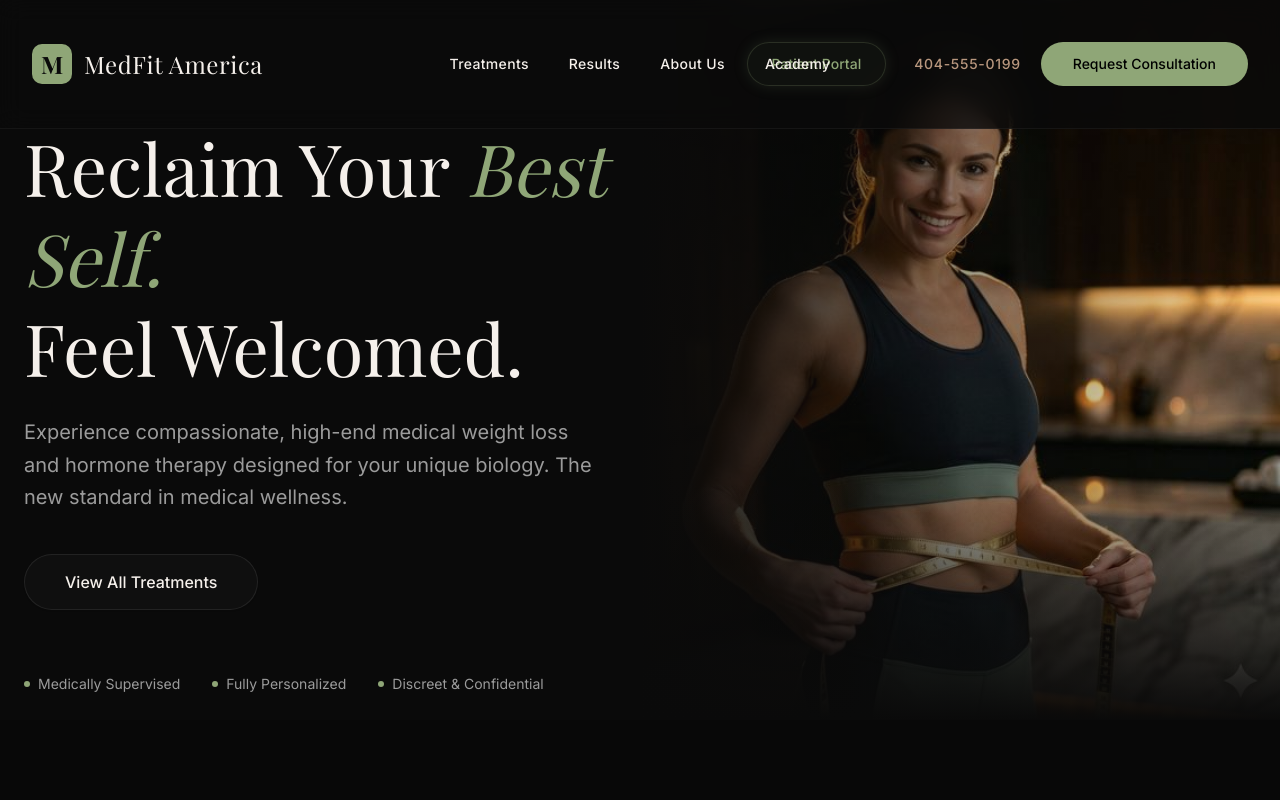
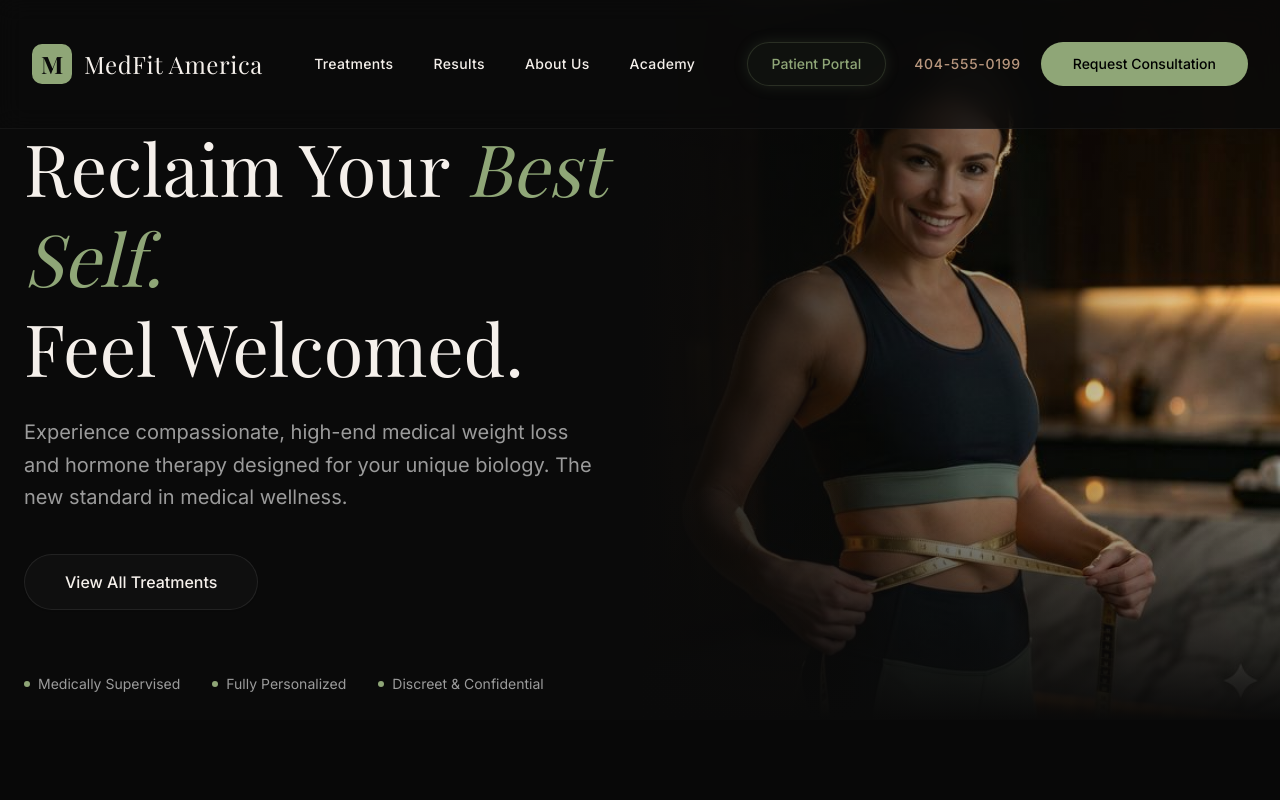
Before and after one commit to amadorfx-wq/medfit-project, a Next.js app: page / in a window 1280 px wide. Shown: the top 800 px of the page. Built offline with nearby package versions, Linux system fonts and the light colour scheme; a web font is replaced by a local one.

Commit message:
fix: extreme responsive optimization on headers to prevent overlap on lg screens

```diff
--- a/src/app/page.tsx
+++ b/src/app/page.tsx
@@ -11,37 +11,39 @@ export default function Home() {
     <div className="min-h-screen bg-background text-foreground selection:bg-primary/30">
       {/* Navigation */}
       <nav className="fixed top-0 w-full z-50 border-b border-white/5 bg-background/80 backdrop-blur-md py-4">
-        <div className="container mx-auto px-8 h-24 flex items-center justify-between relative">
+        <div className="container mx-auto px-4 xl:px-8 h-20 xl:h-24 flex items-center justify-between gap-2 lg:gap-4 xl:gap-8">
 
           {/* Logo (Left) */}
-          <div className="flex items-center gap-3">
-            <div className="w-10 h-10 rounded-md bg-primary flex items-center justify-center text-primary-foreground font-serif font-bold text-2xl">
-              M
-            </div>
-            <span className="font-serif text-2xl tracking-wide">MedFit America</span>
+          <div className="flex items-center">
+            <Link href="/" className="flex items-center gap-2 xl:gap-3 hover:opacity-80 transition-opacity">
+              <div className="w-8 h-8 xl:w-10 xl:h-10 rounded-md bg-primary flex items-center justify-center text-primary-foreground font-serif font-bold text-xl xl:text-2xl">
+                M
+              </div>
+              <span className="font-serif text-lg xl:text-2xl tracking-wide whitespace-nowrap">MedFit America</span>
+            </Link>
           </div>
 
-          {/* Nav Menu (Center) - absolute to ensure true center alignment */}
-          <nav className="hidden lg:flex items-center justify-center gap-10 text-sm font-medium absolute left-1/2 transform -translate-x-1/2">
-            <Link href="/treatments" className="hover:text-primary transition-colors tracking-wide">Treatments</Link>
-            <Link href="/results" className="hover:text-primary transition-colors tracking-wide">Results</Link>
-            <Link href="/about" className="hover:text-primary transition-colors tracking-wide">About Us</Link>
-            <Link href="/academy" className="hover:text-primary transition-colors tracking-wide">Academy</Link>
+          {/* Nav Menu (Center) */}
+          <nav className="hidden lg:flex items-center justify-center lg:gap-5 xl:gap-10 text-xs xl:text-sm font-medium">
+            <Link href="/treatments" className="hover:text-primary transition-colors tracking-wide whitespace-nowrap">Treatments</Link>
+            <Link href="/results" className="hover:text-primary transition-colors tracking-wide whitespace-nowrap">Results</Link>
+            <Link href="/about" className="hover:text-primary transition-colors tracking-wide whitespace-nowrap">About Us</Link>
+            <Link href="/academy" className="hover:text-primary transition-colors tracking-wide whitespace-nowrap">Academy</Link>
           </nav>
 
           {/* Actions (Right) */}
-          <div className="flex items-center justify-end gap-5">
+          <div className="flex items-center justify-end gap-2 xl:gap-5">
             <Link
               href="/login"
-              className="hidden lg:flex items-center justify-center text-sm font-medium text-[#8FA677] bg-[#8FA677]/5 hover:bg-[#8FA677]/10 border border-[#8FA677]/20 px-6 h-11 rounded-full transition-all shadow-[0_0_15px_rgba(143,166,119,0.15)] hover:shadow-[0_0_20px_rgba(143,166,119,0.25)]"
+              className="hidden lg:flex items-center justify-center text-xs xl:text-sm font-medium text-[#8FA677] bg-[#8FA677]/5 hover:bg-[#8FA677]/10 border border-[#8FA677]/20 px-3 xl:px-6 h-9 xl:h-11 rounded-full transition-all shadow-[0_0_15px_rgba(143,166,119,0.15)] hover:shadow-[0_0_20px_rgba(143,166,119,0.25)] whitespace-nowrap"
             >
               Patient Portal
             </Link>
-            <a href="tel:4045550199" className="hidden xl:block text-sm font-medium text-[#B8977E] tracking-wider ml-2">
+            <a href="tel:4045550199" className="hidden xl:block text-sm font-medium text-[#B8977E] tracking-wider whitespace-nowrap ml-2">
               404-555-0199
             </a>
-            <Link href="/consultation">
-              <Button className="bg-[#8FA677] hover:bg-[#8FA677]/90 text-black font-medium text-sm px-8 h-11 rounded-full transition-transform hover:scale-105">
+            <Link href="/consultation" className="flex items-center">
+              <Button className="bg-[#8FA677] hover:bg-[#8FA677]/90 text-black font-medium text-xs xl:text-sm px-4 xl:px-8 h-9 xl:h-11 rounded-full transition-transform hover:scale-105 whitespace-nowrap">
                 Request Consultation
               </Button>
             </Link>
--- a/src/app/treatments/page.tsx
+++ b/src/app/treatments/page.tsx
@@ -8,17 +8,17 @@ export default function PublicTreatmentsPage() {
         <div className="min-h-screen bg-background text-foreground">
             {/* Minimal Header with improved spacing (Silent Elegance) */}
             <header className="fixed top-0 w-full z-50 border-b border-white/5 bg-background/80 backdrop-blur-md py-4">
-                <div className="container mx-auto px-8 h-24 flex items-center justify-between">
+                <div className="container mx-auto px-4 xl:px-8 h-20 xl:h-24 flex items-center justify-between gap-4">
                     {/* Logo */}
-                    <Link href="/" className="flex items-center gap-3 hover:opacity-80 transition-opacity">
-                        <div className="w-10 h-10 rounded-md bg-primary flex items-center justify-center text-primary-foreground font-serif font-bold text-2xl">M</div>
-                        <span className="font-serif text-2xl tracking-wide">MedFit America</span>
+                    <Link href="/" className="flex items-center gap-2 xl:gap-3 hover:opacity-80 transition-opacity">
+                        <div className="w-8 h-8 xl:w-10 xl:h-10 rounded-md bg-primary flex items-center justify-center text-primary-foreground font-serif font-bold text-xl xl:text-2xl">M</div>
+                        <span className="font-serif text-lg xl:text-2xl tracking-wide whitespace-nowrap">MedFit America</span>
                     </Link>
 
                     {/* Actions */}
-                    <div className="flex items-center gap-5">
+                    <div className="flex items-center gap-2 xl:gap-5">
                         <Link href="/consultation">
-                            <Button className="bg-[#8FA677] hover:bg-[#8FA677]/90 text-black font-medium text-sm px-8 h-11 rounded-full transition-transform hover:scale-105 shadow-[0_0_15px_rgba(143,166,119,0.15)] hover:shadow-[0_0_20px_rgba(143,166,119,0.25)]">
+                            <Button className="bg-[#8FA677] hover:bg-[#8FA677]/90 text-black font-medium text-xs xl:text-sm px-4 xl:px-8 h-9 xl:h-11 rounded-full transition-transform hover:scale-105 shadow-[0_0_15px_rgba(143,166,119,0.15)] hover:shadow-[0_0_20px_rgba(143,166,119,0.25)] whitespace-nowrap">
                                 Start Clinical Intake
                             </Button>
                         </Link>
```
